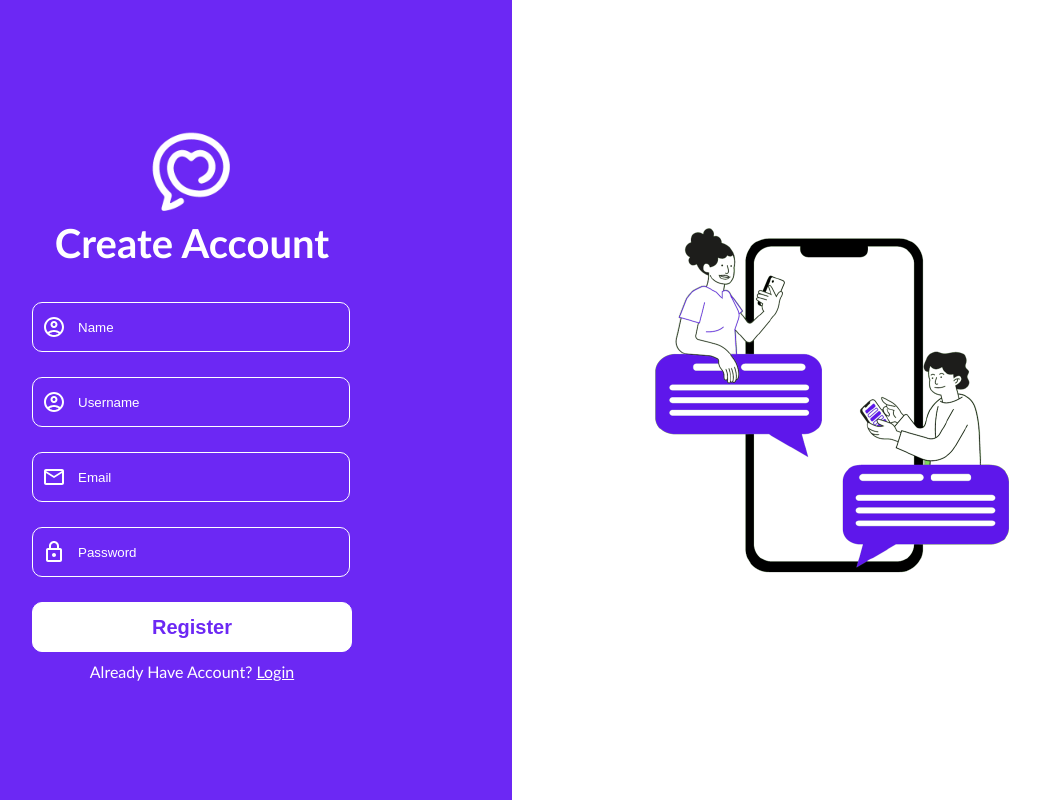
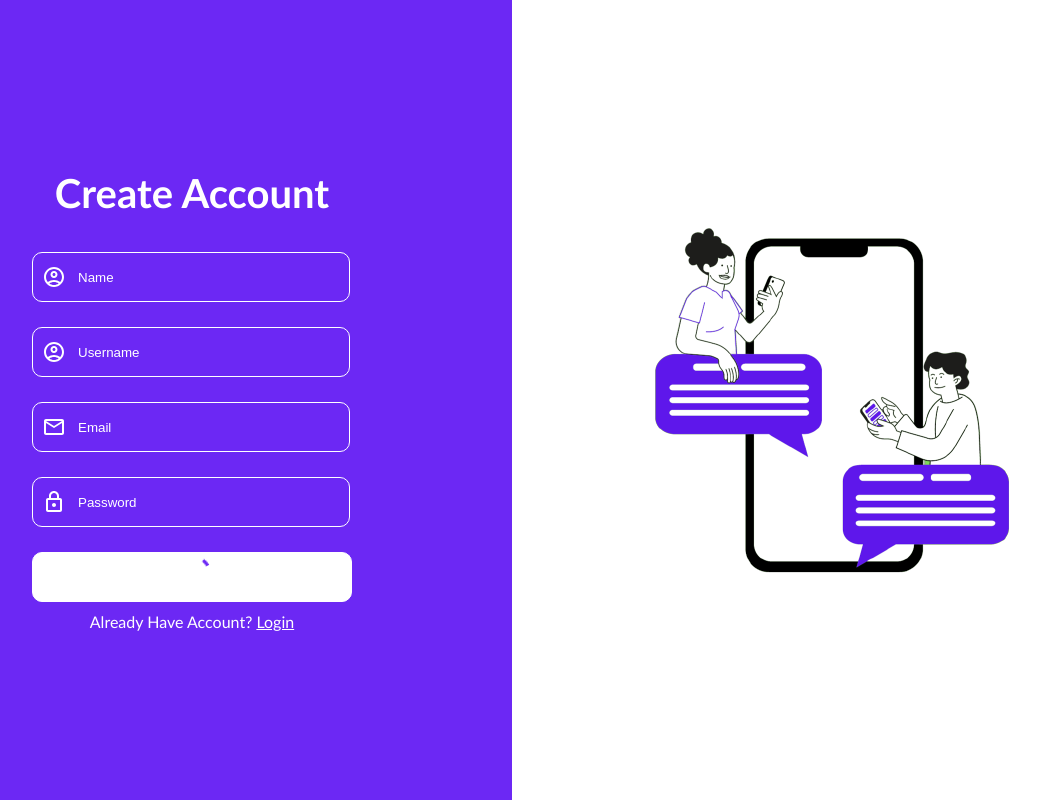
Before and after one commit to subodh-palayekar/chatapp-client, a React (Create React App) app: page /register in a window 1280 px wide. Shown: the whole page, without its empty margins (128-1168 px from the left). Built offline with nearby package versions, Linux system fonts and the light colour scheme.

Commit message:
loading svg style remove

```diff
--- a/src/App.css
+++ b/src/App.css
@@ -55,7 +55,7 @@ button:hover{
 .Toastify__toast-body > div:last-child ,
 .Toastify__toast-body,
 .Toastify__toast-body>svg,
-.Toastify__toast-icon {
+.Toastify__toast-icon,svg {
     background-color: transparent !important;
 }
 
--- a/src/components/ChatArea/Chatarea.css
+++ b/src/components/ChatArea/Chatarea.css
@@ -84,6 +84,7 @@
     display: flex;
     align-items: center;
     box-shadow: rgba(149, 157, 165, 0.2) 0px 8px 24px;
+    padding-inline-end: 6px;
 
 }
 .message-input{
@@ -95,19 +96,22 @@
 
 .send-icon{
     margin-right: 10px;
-    color: white;
+    color:#6c28f4;
     border-radius: 50%;
+    border: 3px solid #6c28f4;
+    background-color: transparent;
 
 }
 .send-icon-holder{
-    width: 50px;
-    height: 50px;
+    width: 40px;
+    height: 40px;
     border-radius: 50%;
-    background-color: white;
+    background-color: transparent;
     display: flex;
     justify-content: center;
     align-items: center;
     cursor: pointer;
+    padding-left: 11;
 }
 
 .send-icon-holder:active{
--- a/src/components/Register/Register.css
+++ b/src/components/Register/Register.css
@@ -38,6 +38,9 @@
     height: 50px;
     color: white;
 
+}
+circle{
+    background-color: transparent;
 }
 .register-form  input::placeholder{
     color: white;
--- a/src/components/Register/Register.js
+++ b/src/components/Register/Register.js
@@ -50,8 +50,9 @@ const Register = () => {
           progress:undefined,
           theme:"colored"
         })
+        setLoading(false);
       }
-      setLoading(false);
+
   }
 
 
@@ -59,7 +60,6 @@ const Register = () => {
   return (
     <div className='register-container'>
       <div className="register-left">
-      <img className='logo' src={Logo}></img>
         <span className="register-heading">Create Account</span>
         <form onSubmit={handleRegister} className="register-form">
           <div className="input-container">
@@ -79,8 +79,8 @@ const Register = () => {
             <LockOutlinedIcon className='iconp'/>
           </div>
           {
-            loading ? (
-              <button  className="register-btn"><CircularProgress sx={{color:'#6c28f4'}}/></button>
+            true ? (
+              <button  className="register-btn"><CircularProgress sx={{color:'#6c28f4',backgroundColor:'transparent'}}/></button>
             ):(
               <button type='submit' className="register-btn">Register</button>
             )
```
